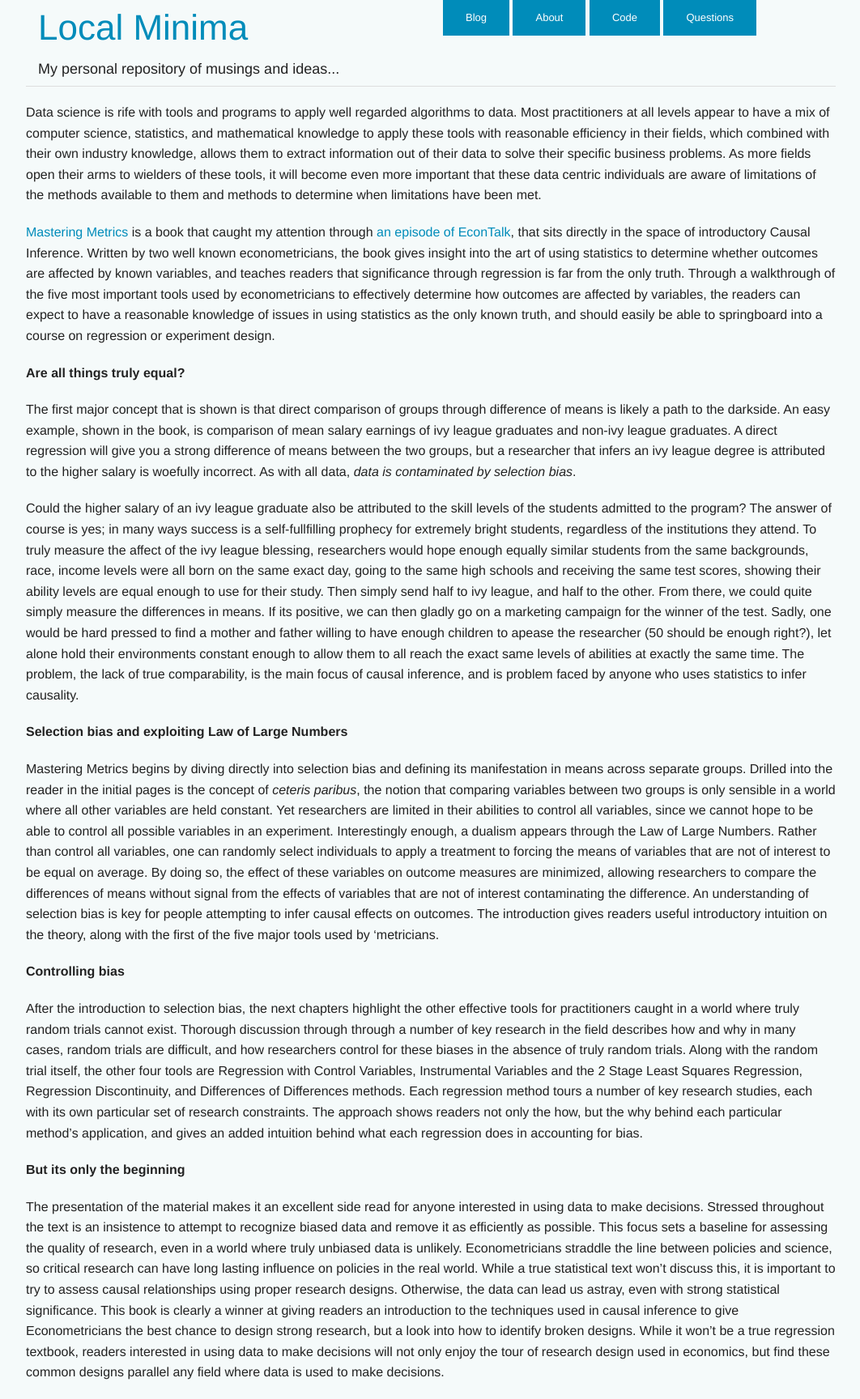
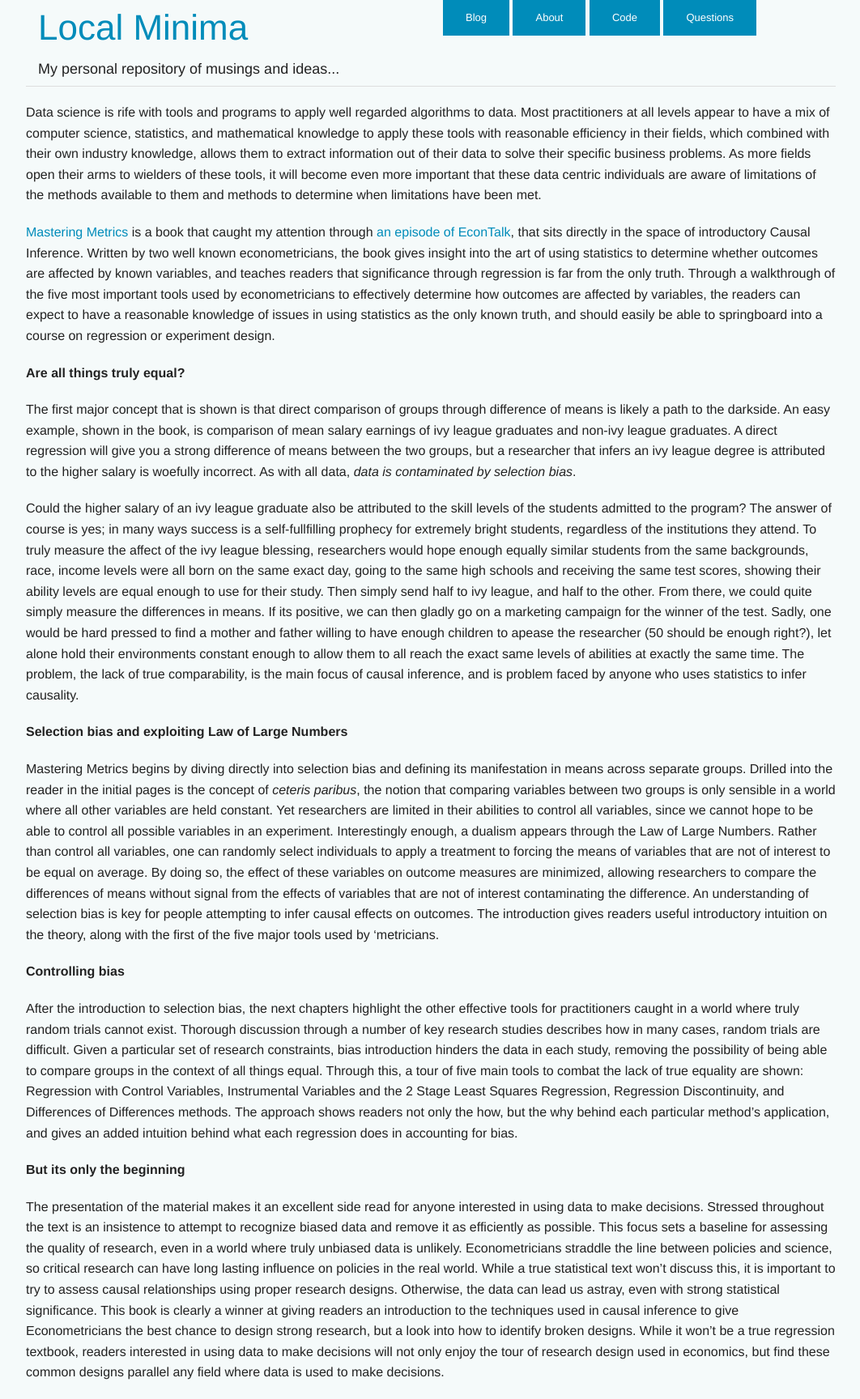
Before and after one commit to jfarid27/jfarid27.github.io, a Jekyll site: the page built from _posts/2015-03-01-book-review-mastering-metrics.md, in a window 1280 px wide. Shown: the whole page at 81% size, without its empty margins (108-1170 px from the left). Built offline with Jekyll 4.4.1, drawn with Linux system fonts in a browser that asks for light colours.

Commit message:
Update 2015-03-01-book-review-mastering-metrics.md

```diff
--- a/_posts/2015-03-01-book-review-mastering-metrics.md
+++ b/_posts/2015-03-01-book-review-mastering-metrics.md
@@ -58,10 +58,9 @@ introductory intuition on the theory, along with the first of the five major too
 **Controlling bias**
 
 After the introduction to selection bias, the next chapters highlight the other effective tools for practitioners caught in a
-world where truly random trials cannot exist. Thorough discussion through through a number of key research in the field describes
-how and why in many cases, random trials are difficult, and how researchers control for these biases in the absence of truly
-random trials. Along with the random trial itself, the other four tools are Regression with Control Variables, Instrumental
-Variables and the 2 Stage Least Squares Regression, Regression Discontinuity, and Differences of Differences methods. Each regression method tours a number of key research studies, each with its own particular set of research constraints. The approach shows readers not only the how, but the why behind each particular method's application, and gives an added intuition behind what each regression does in accounting for bias.
+world where truly random trials cannot exist. Thorough discussion through a number of key research studies describes
+how in many cases, random trials are difficult. Given a particular set of research constraints, bias introduction hinders the data in each study, removing the possibility of being able to compare groups in the context of all things equal. Through this, a tour of five main tools to combat the lack of true equality are shown: Regression with Control Variables, Instrumental
+Variables and the 2 Stage Least Squares Regression, Regression Discontinuity, and Differences of Differences methods. The approach shows readers not only the how, but the why behind each particular method's application, and gives an added intuition behind what each regression does in accounting for bias.
 
 **But its only the beginning**
 
```
